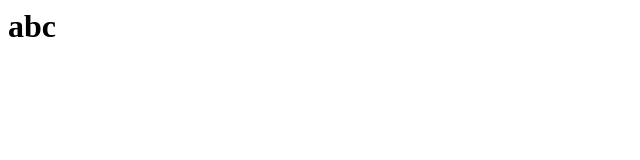
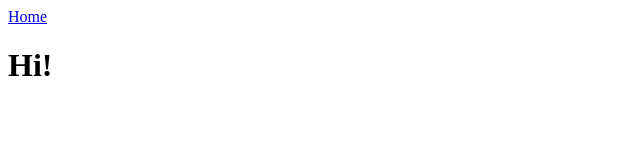
Before and after one commit to bushbushsaur/teaching, a plain HTML site: page page.html in a window 1280 px wide. Shown: the whole page, without its empty margins (0-640 px from the left). Drawn offline with Linux system fonts and the light colour scheme.

Commit message:
Update page.html

```diff
--- a/page.html
+++ b/page.html
@@ -1 +1,13 @@
-<h1>abc</h1>
+<!DOCTYPE html>
+<html>
+    <head>
+        <meta charset="utf-8">
+        <title>New webpage</title>
+    </head>
+    <body>
+      <nav>
+        <a href="/index.html">Home</a>
+      </nav>
+      <h1>Hi!</h1>
+    </body>
+</html>
```
